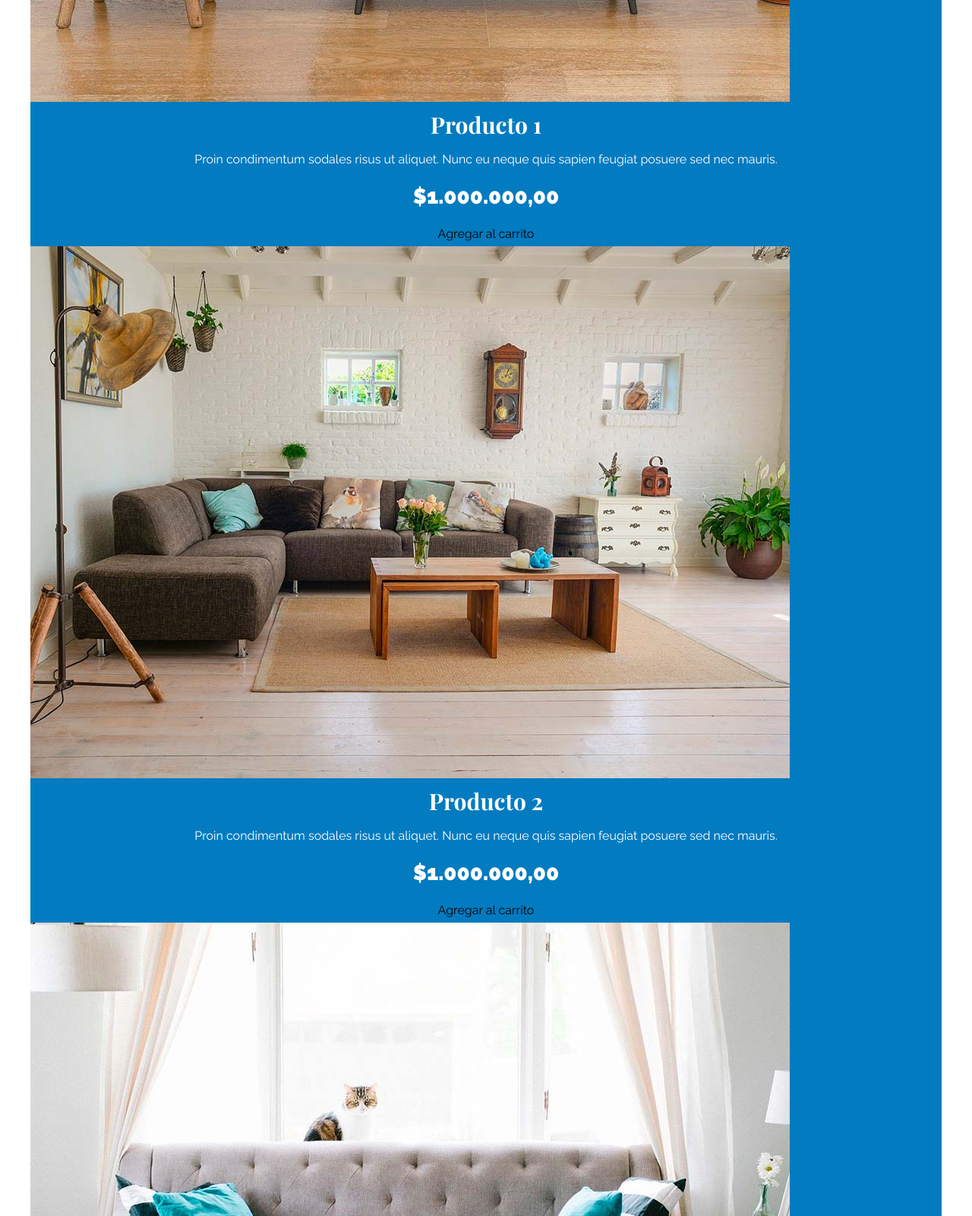
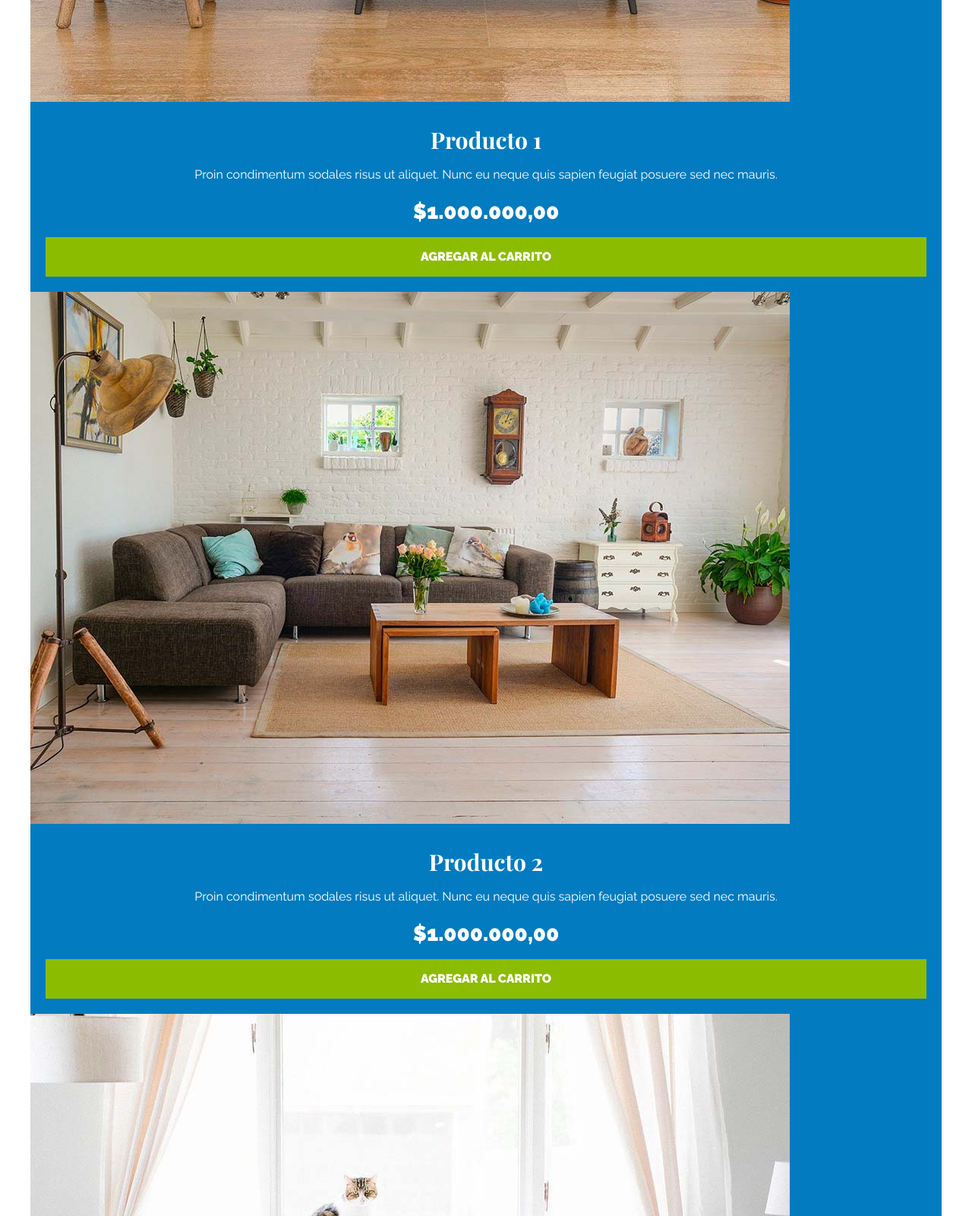
Before and after one commit to pmpeloc/tienda-mueble, a plain HTML site: page index.html in a window 1280 px wide. Shown: the part 2560-4160 px from the top of the page at 76% size. Drawn offline with nearby package versions, Linux system fonts and the light colour scheme.

Commit message:
Finalizando los productos

```diff
--- a/css/styles.css
+++ b/css/styles.css
@@ -49,6 +49,20 @@ a {
 img {
   max-width: 100%; /* Imágenes responsive */
   display: block;
+}
+
+.btn {
+  background-color: #8cbc00;
+  display: block;
+  color: #ffffff;
+  text-transform: uppercase;
+  font-weight: 900;
+  padding: 1rem;
+  transition: background-color 0.3s ease-out;
+}
+
+.btn:hover {
+  background-color: #769c02;
 }
 
 /* Utilidades */
@@ -165,6 +179,7 @@ img {
 .texto-producto {
   text-align: center;
   color: #ffffff;
+  padding: 2rem;
 }
 
 .texto-producto h3 {
@@ -179,6 +194,3 @@ img {
   font-size: 2.8rem;
   font-weight: 900;
 }
-
-.texto-producto a {
-}
--- a/index.html
+++ b/index.html
@@ -72,7 +72,7 @@
               sapien feugiat posuere sed nec mauris.
             </p>
             <p class="precio">$1.000.000,00</p>
-            <a href="#">Agregar al carrito</a>
+            <a href="#" class="btn">Agregar al carrito</a>
           </div>
           <!-- Info Producto -->
         </div>
@@ -86,7 +86,7 @@
               sapien feugiat posuere sed nec mauris.
             </p>
             <p class="precio">$1.000.000,00</p>
-            <a href="#">Agregar al carrito</a>
+            <a href="#" class="btn">Agregar al carrito</a>
           </div>
           <!-- Info Producto -->
         </div>
@@ -100,7 +100,7 @@
               sapien feugiat posuere sed nec mauris.
             </p>
             <p class="precio">$1.000.000,00</p>
-            <a href="#">Agregar al carrito</a>
+            <a href="#" class="btn">Agregar al carrito</a>
           </div>
           <!-- Info Producto -->
         </div>
@@ -114,7 +114,7 @@
               sapien feugiat posuere sed nec mauris.
             </p>
             <p class="precio">$1.000.000,00</p>
-            <a href="#">Agregar al carrito</a>
+            <a href="#" class="btn">Agregar al carrito</a>
           </div>
           <!-- Info Producto -->
         </div>
@@ -128,7 +128,7 @@
               sapien feugiat posuere sed nec mauris.
             </p>
             <p class="precio">$1.000.000,00</p>
-            <a href="#">Agregar al carrito</a>
+            <a href="#" class="btn">Agregar al carrito</a>
           </div>
           <!-- Info Producto -->
         </div>
@@ -142,7 +142,7 @@
               sapien feugiat posuere sed nec mauris.
             </p>
             <p class="precio">$1.000.000,00</p>
-            <a href="#">Agregar al carrito</a>
+            <a href="#" class="btn">Agregar al carrito</a>
           </div>
           <!-- Info Producto -->
         </div>
```
